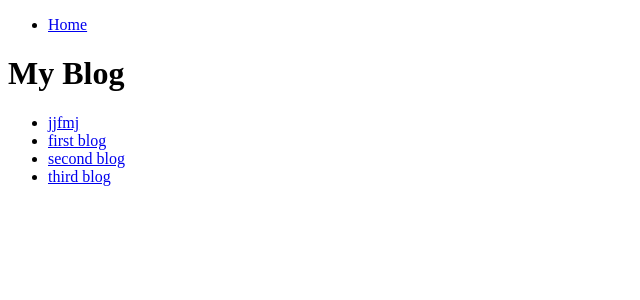
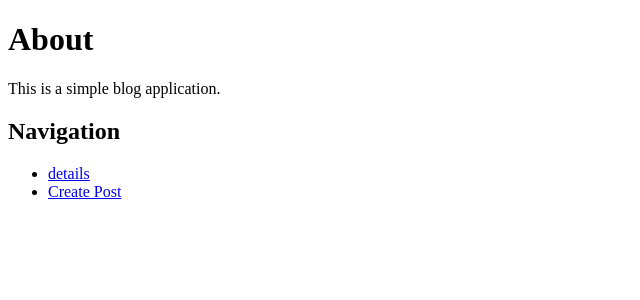
Before and after one commit to mohitramnagit/blog_post, a Flask app: page / in a window 1280 px wide. Shown: the top 300 px of the page, without its empty margins (0-640 px from the left). Run offline with Flask 2, Linux system fonts and the light colour scheme; data comes from the database, SQL or seed files in the repository; both versions use the stored data as it was after the commit.

Commit message:
used url_for for adding urls

```diff
--- a/personal_post_project/app.py
+++ b/personal_post_project/app.py
@@ -1,9 +1,11 @@
 # creating a basic flask app regarding the personal blogs
 
 # creating basic functionality first which include a home page and about page
-from flask import Flask, render_template,request
+from flask import Flask, url_for
 from models import db, BlogPost
-from views import home,post,create_post,about
+from views import details,post,create_post,about
+from werkzeug.routing import Rule
+
 app = Flask(__name__)
 
 app.config['SQLALCHEMY_DATABASE_URI'] = 'sqlite:///site.db'
@@ -12,17 +14,21 @@ db.init_app(app)
 @app.before_first_request
 def create_tables():
     db.create_all()
-# creating a decorator for the hone page mentioned in views.py
-app.route('/')(home)
 
-# creating a decorator for the about page mentioned in views.py
-app.route('/about')(about)
+# route for the details page
+app.add_url_rule(rule='/details', view_func=details, methods=['GET'])
 
-# creating a decorator for the view blog function mentioned in views.py
-app.route('/post/<post_title>')(post)
+# route for the about page
+app.add_url_rule(rule='/about', view_func=about, methods=['GET'])
+app.add_url_rule(rule='/',view_func=about, methods=['GET'])
 
-#creating a decorator for the create_post function mentioned in views.py
-app.route('/create_post',methods=['GET', 'POST'])(create_post)
+#route for post page
+app.add_url_rule(rule='/post/<post_title>', view_func=post, methods=['GET'])
+
+#route for create_post page
+app.add_url_rule(rule='/create_post', view_func=create_post, methods=['GET', 'POST'])
+
+
 
 if __name__ == '__main__':
     app.run(debug=True)
--- a/personal_post_project/templates/about.html
+++ b/personal_post_project/templates/about.html
@@ -8,7 +8,7 @@
     <p>This is a simple blog application.</p>
     <h2>Navigation</h2>
     <ul>
-      <li><a href="{{ url_for('home') }}">Home</a></li>
+      <li><a href="{{ url_for('details') }}">details</a></li>
       <li><a href="{{ url_for('create_post') }}">Create Post</a></li>
     </ul>
   </body>
--- a/personal_post_project/templates/base.html
+++ b/personal_post_project/templates/base.html
@@ -7,7 +7,7 @@
     <header>
       <nav>
         <ul>
-          <li><a href="{{ url_for('home') }}">Home</a></li>
+          <li><a href="{{ url_for('about') }}">about</a></li>
         </ul>
       </nav>
     </header>
--- a/personal_post_project/views.py
+++ b/personal_post_project/views.py
@@ -3,9 +3,9 @@ from models import db, BlogPost
 from datetime import datetime
 
 # writing a function for the home page which will have a list of all the blogs
-def home():
+def details():
     posts = BlogPost.query.all()
-    return render_template('home.html', posts=posts)
+    return render_template('details.html', posts=posts)
 
 #writing a function for a blog which has been linked to home page using post_name and shows the content of the blog
 def post(post_title):
@@ -13,7 +13,6 @@ def post(post_title):
     return render_template('post.html', post=post)
 
 #writing a function which will take input from a create.html page and write it to the database
-
 def create_post():
     if request.method == 'POST':
         title = request.form['title']
@@ -22,7 +21,7 @@ def create_post():
         post = BlogPost(title=title, content=content, date_posted=time)
         db.session.add(post)
         db.session.commit()
-        return redirect(url_for('home'))
+        return redirect(url_for('details'))
     return render_template('create_post.html')
 
 # writing a function for the about page which will have a list of all the blogs
```
Also changed, not shown: personal_post_project/instance/site.db, personal_post_project/templates/details.html (renamed from personal_post_project/templates/home.html).
